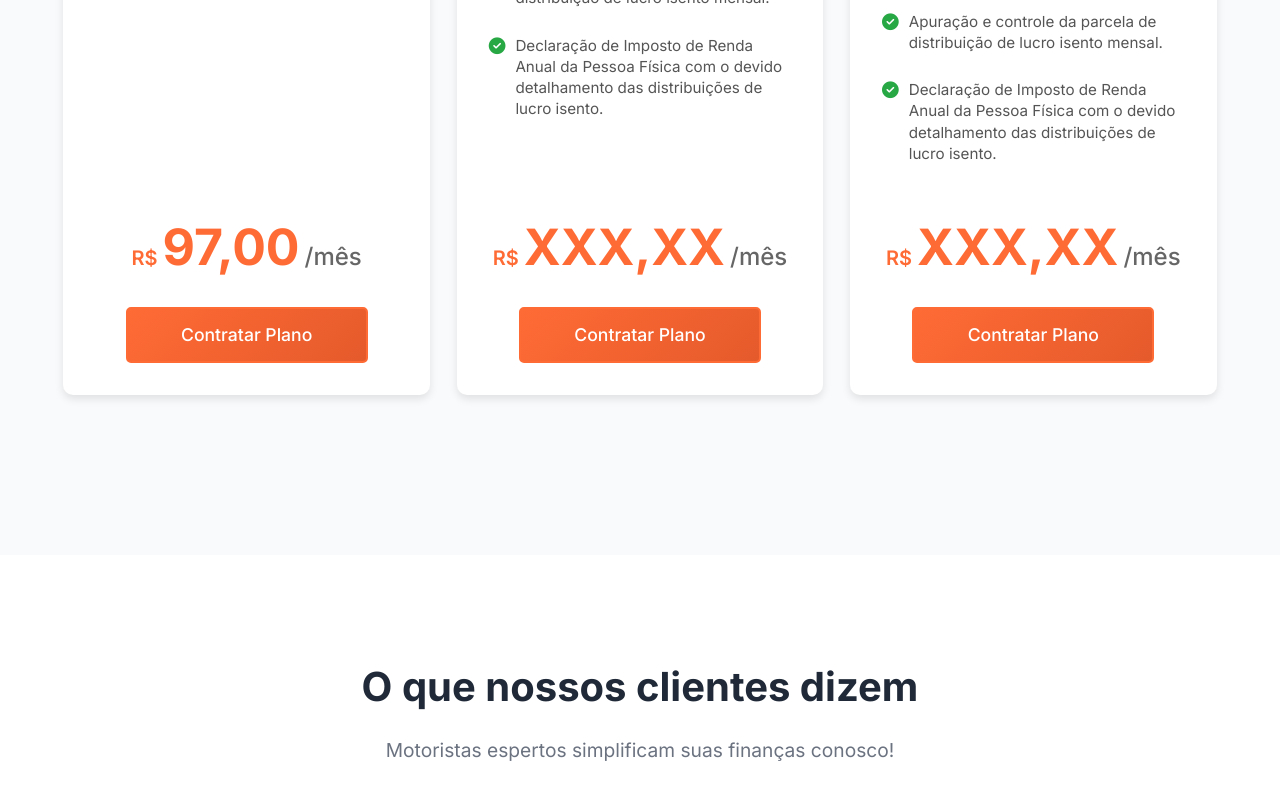
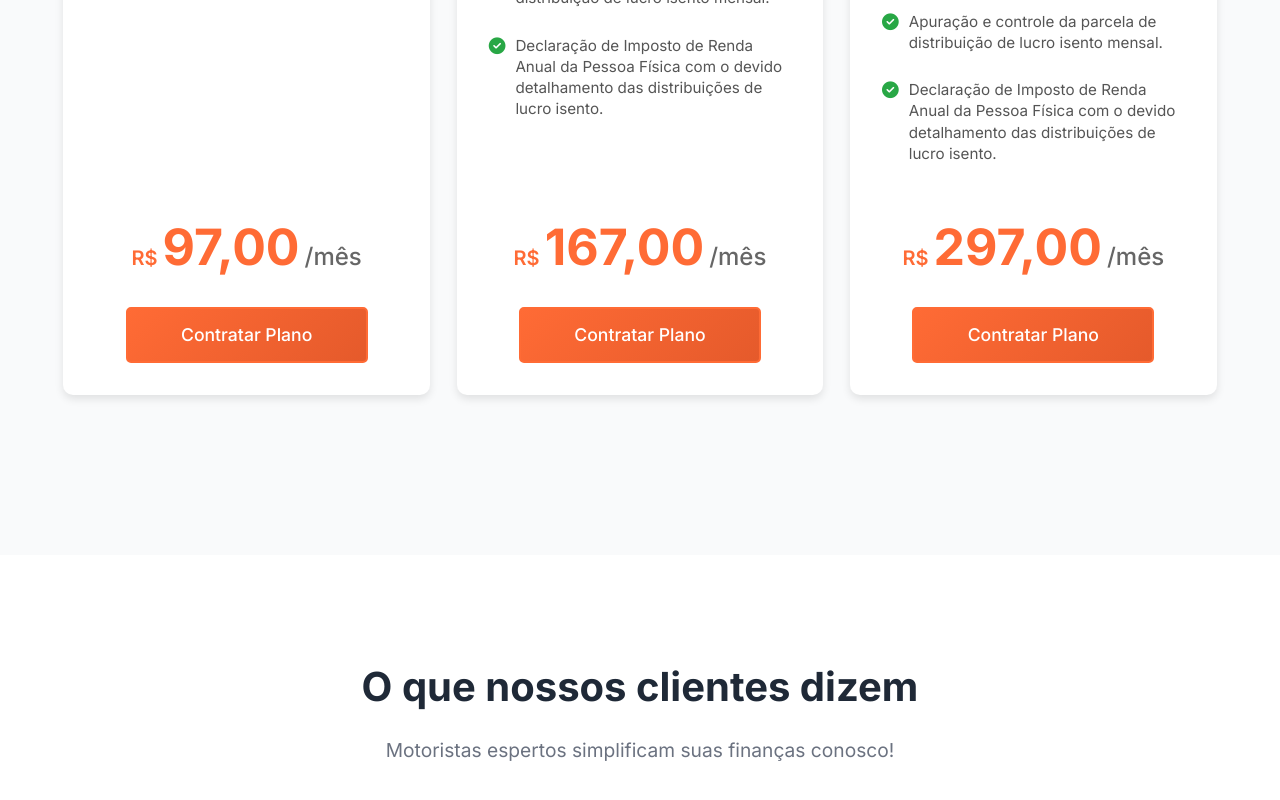
Before and after one commit to chrmentor/siteregularizacaminhoneiro, a plain HTML site: page index.html in a window 1280 px wide. Shown: the part 3413-4213 px from the top of the page. Drawn offline with Linux system fonts and the light colour scheme.

Commit message:
Add files via upload

```diff
--- a/index.html
+++ b/index.html
@@ -191,7 +191,7 @@
                             <li><i class="fas fa-check-circle"></i>Declaração de Imposto de Renda Anual da Pessoa Física com o devido detalhamento das distribuições de lucro isento.</li>
                         </ul>
                         <div class="price-display">
-                            <span class="currency-symbol">R$</span><span class="price-value">XXX,XX</span><span class="price-period">/mês</span>
+                            <span class="currency-symbol">R$</span><span class="price-value">167,00</span><span class="price-period">/mês</span>
                         </div>
                         <a href="#contato" class="btn btn-primary plan-cta">Contratar Plano</a>
                     </div>
@@ -212,7 +212,7 @@
                             <li><i class="fas fa-check-circle"></i>Declaração de Imposto de Renda Anual da Pessoa Física com o devido detalhamento das distribuições de lucro isento.</li>
                         </ul>
                         <div class="price-display">
-                            <span class="currency-symbol">R$</span><span class="price-value">XXX,XX</span><span class="price-period">/mês</span>
+                            <span class="currency-symbol">R$</span><span class="price-value">297,00</span><span class="price-period">/mês</span>
                         </div>
                         <a href="#contato" class="btn btn-primary plan-cta">Contratar Plano</a>
                     </div>
```
